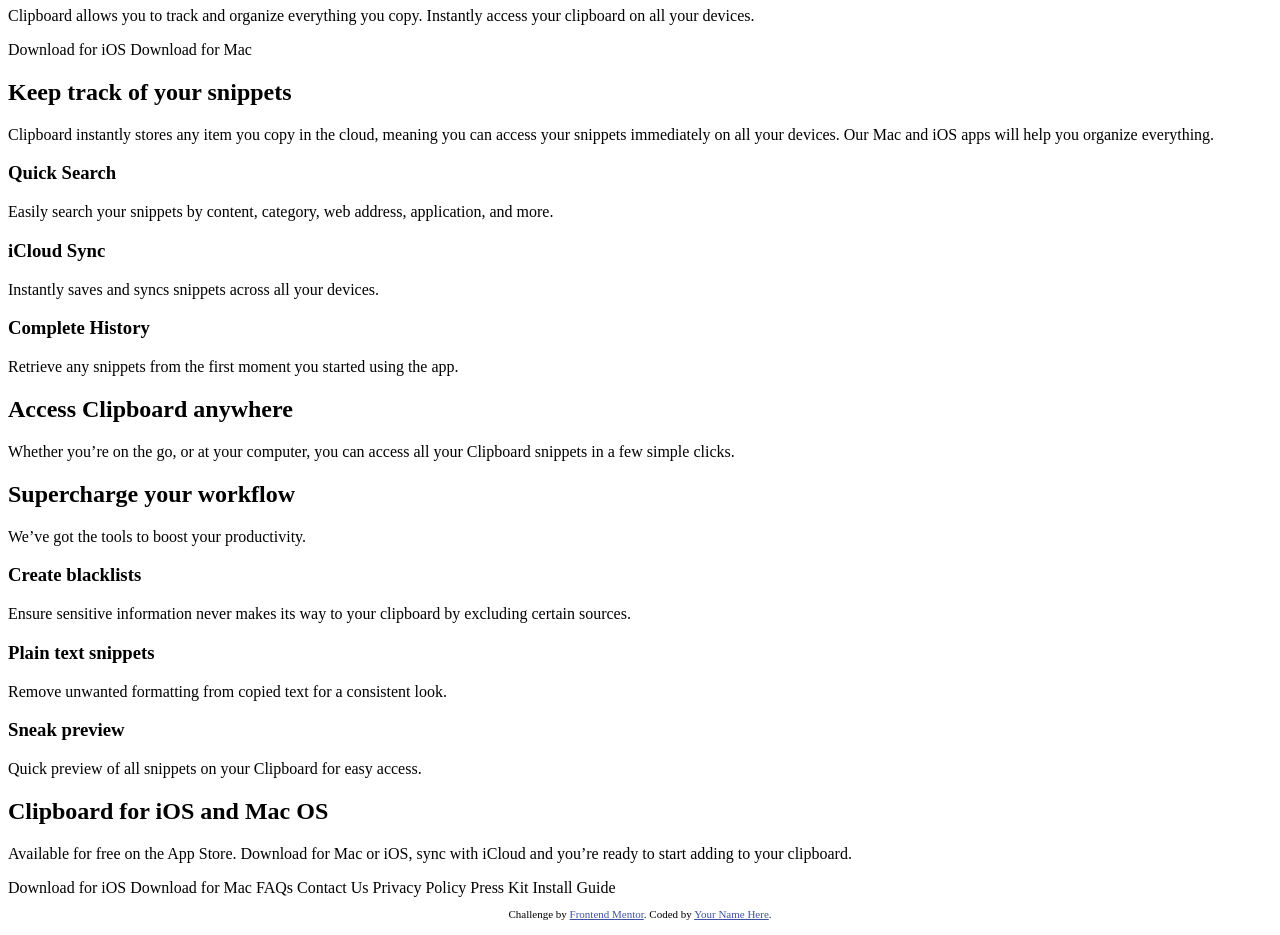
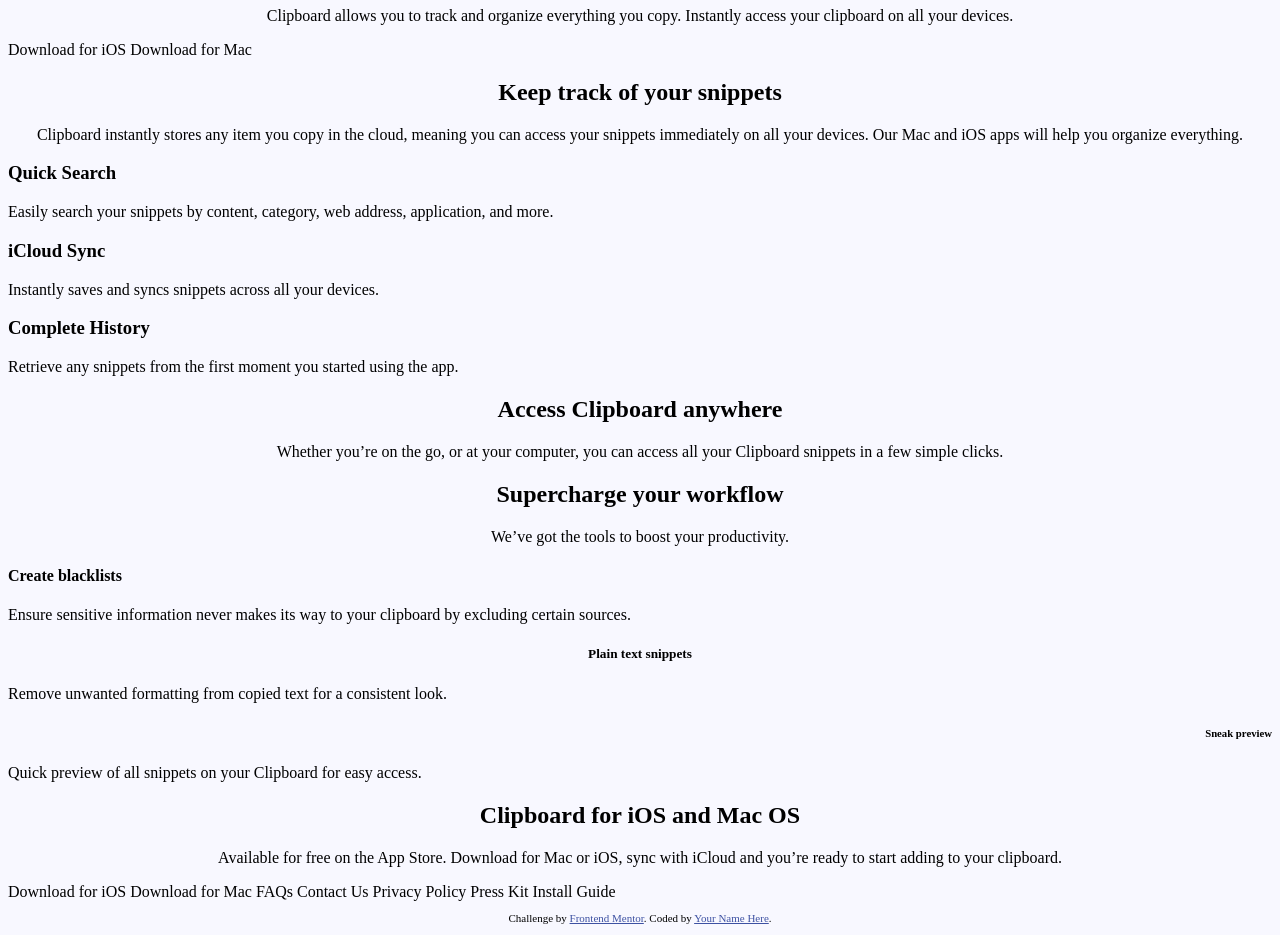
Before and after one commit to fernanda1102/Clipboardlandingpage, a plain HTML site: page index.html in a window 1280 px wide. Shown: the part 73-1008 px from the top of the page. Drawn offline with Linux system fonts and the light colour scheme.

Commit message:
Adicionando CSS

```diff
--- a/index.html
+++ b/index.html
@@ -1,18 +1,11 @@
 <!DOCTYPE html>
-<html lang="en">
+<html lang="en-us">
   <head>
           <meta charset="UTF-8">
-  <meta name="viewport" content="width=device-width, initial-scale=1.0"> <!-- displays site properly based on user's device -->
-
+          <meta name="viewport" content="width=device-width, initial-scale=1.0">
+          <link rel="stylesheet" href="style.css">
           <link rel="icon" type="image/png" sizes="32x32" href="./images/favicon-32x32.png">
-
-  <title>Frontend Mentor | Clipboard landing page</title>
-
-  <!-- Feel free to remove these styles or customise in your own stylesheet 👍 -->
-  <style>
-    .attribution { font-size: 11px; text-align: center; }
-    .attribution a { color: hsl(228, 45%, 44%); }
-  </style>
+          <title>Clipboard landing page</title>
   </head>
   <body>
 
@@ -32,15 +25,15 @@
 
         <h3>Quick Search</h3>
 
-  <p>Easily search your snippets by content, category, web address, application, and more.</p>
+        <p1>Easily search your snippets by content, category, web address, application, and more.</p1>
 
         <h3>iCloud Sync</h3>
 
-  <p>Instantly saves and syncs snippets across all your devices.</p>
+        <p1>Instantly saves and syncs snippets across all your devices.</p1>
 
         <h3>Complete History</h3>
 
-  <p>Retrieve any snippets from the first moment you started using the app.</p>
+        <p1>Retrieve any snippets from the first moment you started using the app.</p1>
 
         <h2>Access Clipboard anywhere</h2>
 
@@ -51,17 +44,17 @@
 
         <p>We’ve got the tools to boost your productivity.</p>
 
-  <h3>Create blacklists</h3>
+        <h4>Create blacklists</h4>
 
-  <p>Ensure sensitive information never makes its way to your clipboard by excluding certain sources.</p>
+        <p3>Ensure sensitive information never makes its way to your clipboard by excluding certain sources.</p3>
 
-  <h3>Plain text snippets</h3>
+        <h5>Plain text snippets</h5>
 
-  <p>Remove unwanted formatting from copied text for a consistent look.</p>
+        <p4>Remove unwanted formatting from copied text for a consistent look.</p4>
 
-  <h3>Sneak preview</h3>
+        <h6>Sneak preview</h6>
 
-  <p>Quick preview of all snippets on your Clipboard for easy access.</p>
+        <p5>Quick preview of all snippets on your Clipboard for easy access.</p5>
 
         <h2>Clipboard for iOS and Mac OS</h2>
 
--- /dev/null
+++ b/style.css
@@ -0,0 +1,61 @@
+  html {
+      background: #F8F8FF;
+  }
+
+h1 {
+    text-align: center;
+}
+
+h2 {
+    text-align: center;
+}
+
+h3 {
+    text-align: left;
+}
+
+h4 {
+    text-align: left;
+}
+
+h5 {
+    text-align: center;
+}
+
+h6 {
+    text-align: right;
+}
+
+p {
+    text-align: center;
+}
+
+p1 {
+    text-align: left;
+}
+
+p2 {
+    text-align: center;
+}
+
+p3 {
+    text-align: left;
+}
+
+p4 {
+    text-align: center;
+}
+
+p5 {
+    text-align: right;
+}
+
+
+
+
+
+
+
+
+.attribution { font-size: 11px; text-align: center; }
+.attribution a { color: hsl(228, 45%, 44%); }
```
Lines whose indentation alone changed are shown as unchanged.
